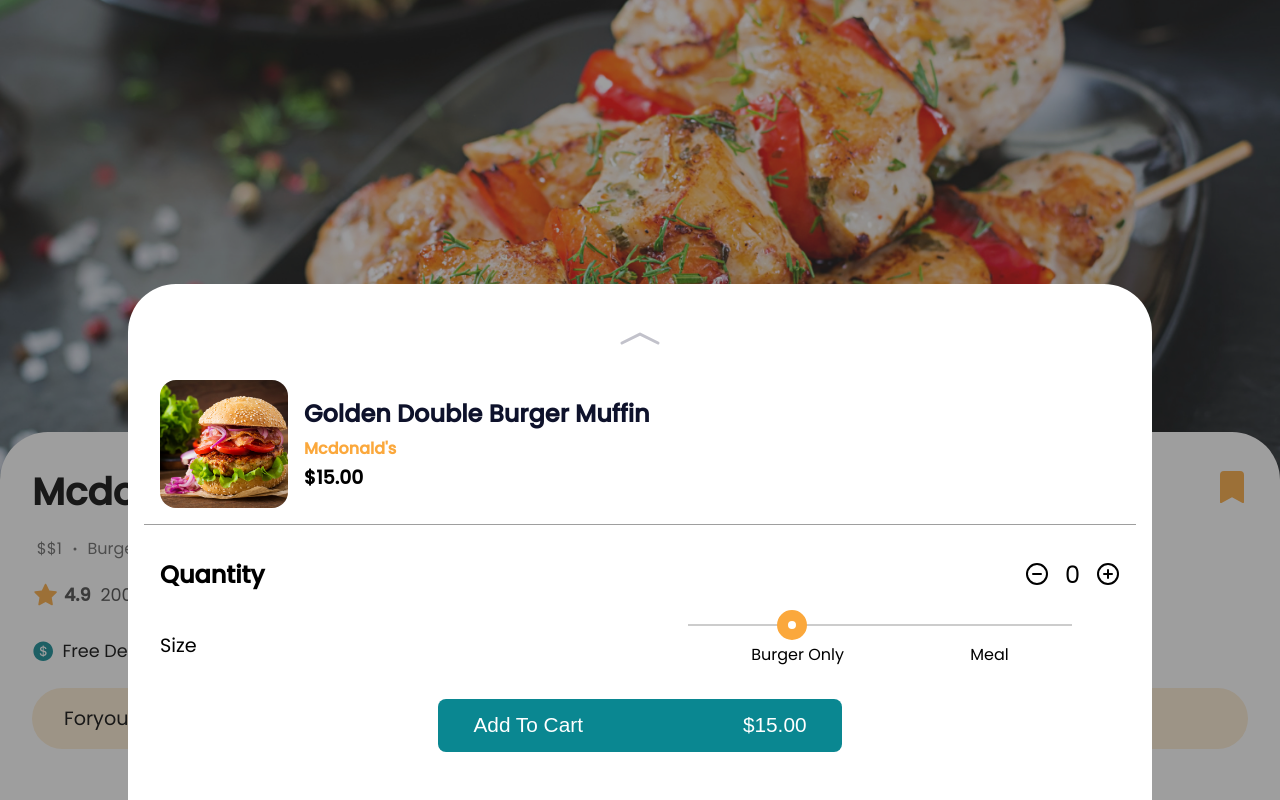
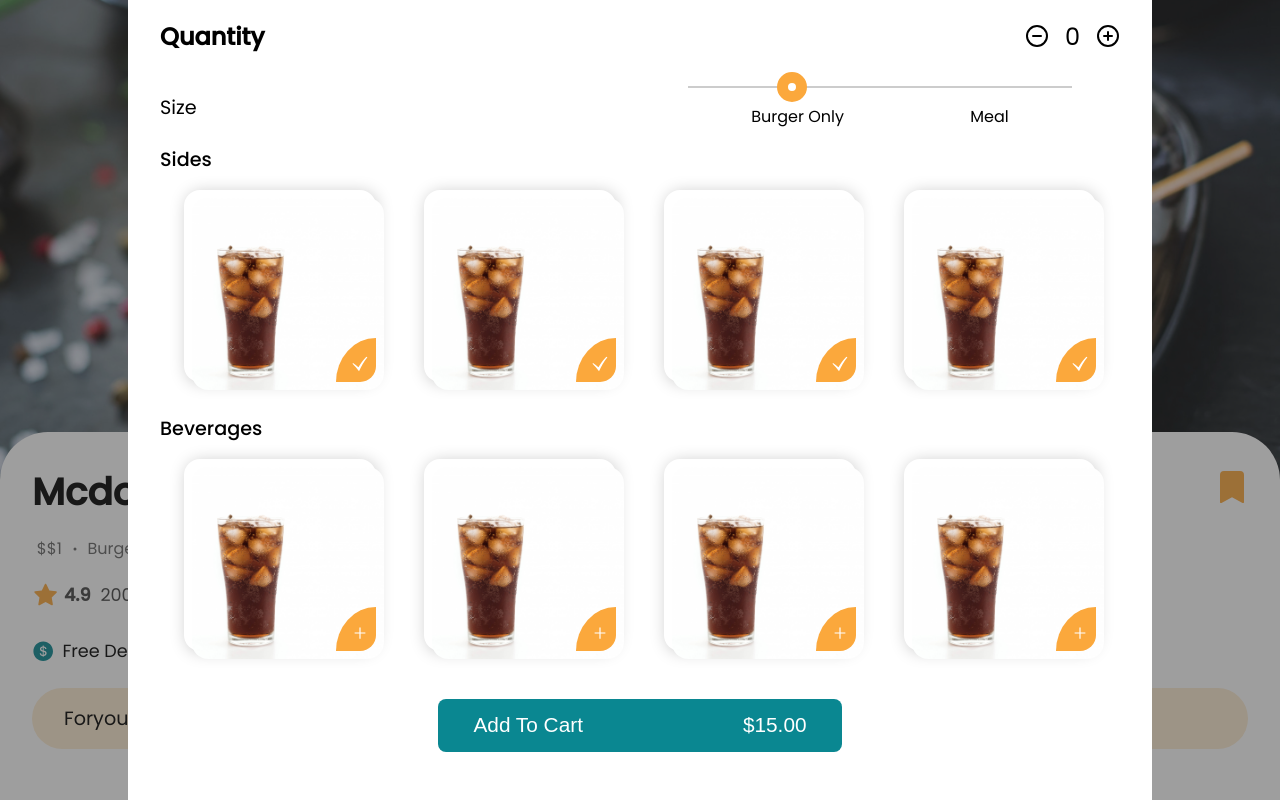
Before and after one commit to Sawar-Nabi/Food-App, a React (Create React App) app: page / in a window 1280 px wide. Both pictures are taken after a click on the element "Take Away". Shown: the top 800 px of the page. Built offline with nearby package versions, Linux system fonts and the light colour scheme.

Commit message:
meal almost finished

```diff
--- /dev/null
+++ b/src/components/selectFoodModal/FullMeal.js
@@ -0,0 +1,76 @@
+import React from 'react';
+import styled from 'styled-components';
+import {GiCheckMark} from "react-icons/gi"
+import {AiOutlinePlus} from "react-icons/ai"
+import ColaIcon from "../../media/cola.jpg"
+import {Constant, } from "../../constants"
+
+const{Fonts,
+  Colors,
+  Flex,
+  CardListStyle,
+  Grid,
+  device,} = Constant;
+
+const FullMeal = () => {
+    const example = [0,1,2,3]
+  return <Section>
+  <p>sides</p>
+  <div className="sidesCardsDiv">
+  {example.map((ex, i) =>
+    <div className="cardIcon">
+          <img src={ColaIcon} alt="" />
+          <div><GiCheckMark/></div>
+      </div>
+  )}
+
+  </div>
+  <p>beverages</p>
+  <div className="beverageDiv">
+
+  {example.map((ex, i) =>
+    <div className="cardIcon">
+          <img src={ColaIcon} alt="" />
+          <div><AiOutlinePlus/></div>
+      </div>
+  )}
+  </div>
+  </Section>
+};
+
+export default FullMeal;
+const Section = styled.section`
+padding: 0 1rem;
+p{
+  font-size: 1.2rem;
+  font-weight: 500;
+}
+.sidesCardsDiv, .beverageDiv{
+  ${Flex};
+  justify-content: space-around;
+  padding: 1rem 0;
+  .cardIcon{
+    ${CardListStyle};
+    padding: .5rem;
+    position: relative;
+    width: 12rem;
+    height: 12rem;
+    img{
+      width:inherit;
+      height: inherit;
+      object-fit: cover;
+      border-radius: inherit;
+
+    }
+    div{
+      position: absolute;
+      bottom: 0rem;
+      right: 0rem;
+      background-color: ${Colors.secondaryColor};
+      padding: 1rem .5rem .2rem 1rem;
+      border-radius: 100% 0 1rem 0;
+      color: #fff;
+    }
+  }
+}
+`
--- a/src/components/selectFoodModal/SelectFood.js
+++ b/src/components/selectFoodModal/SelectFood.js
@@ -4,6 +4,7 @@ import { BsChevronCompactUp } from "react-icons/bs";
 import { FiPlusCircle, FiMinusCircle } from "react-icons/fi";
 import { Constant } from "../../constants";
 import cardIcon from "../../media/listContent.jpg";
+import FullMeal from "./FullMeal";
 
 const {  Colors, Flex, CardListStyle } = Constant;
 
@@ -55,7 +56,7 @@ const SelectFood = () => {
           </div>
         </div>
 
-
+          <FullMeal/>
         <div className="addToCart">
           <button>add to cart <span>$15.00</span></button>
         </div>
```
Also changed, not shown: src/media/cola.jpg (added), 1 other file (tests, documents, lock files or other folders).
